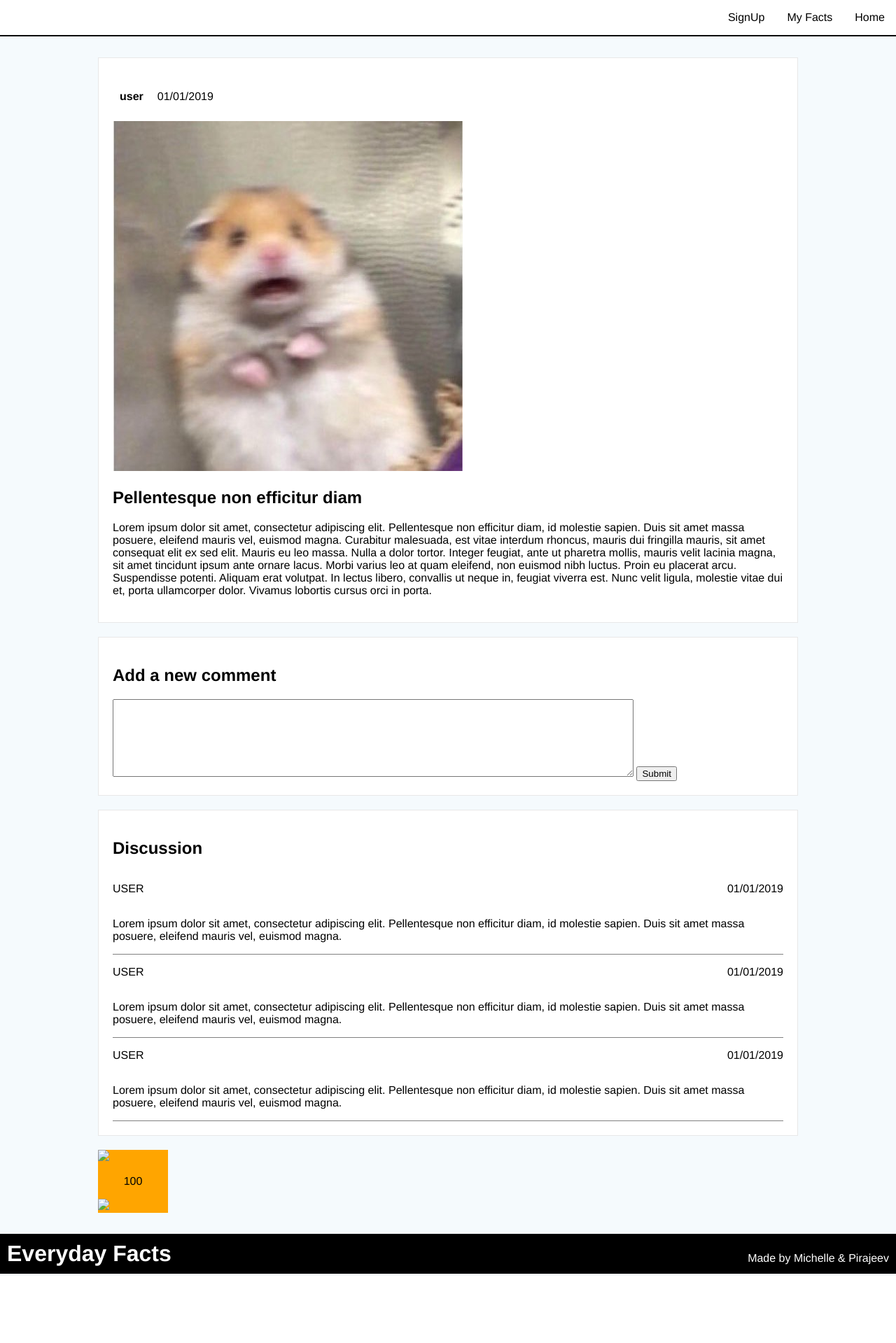
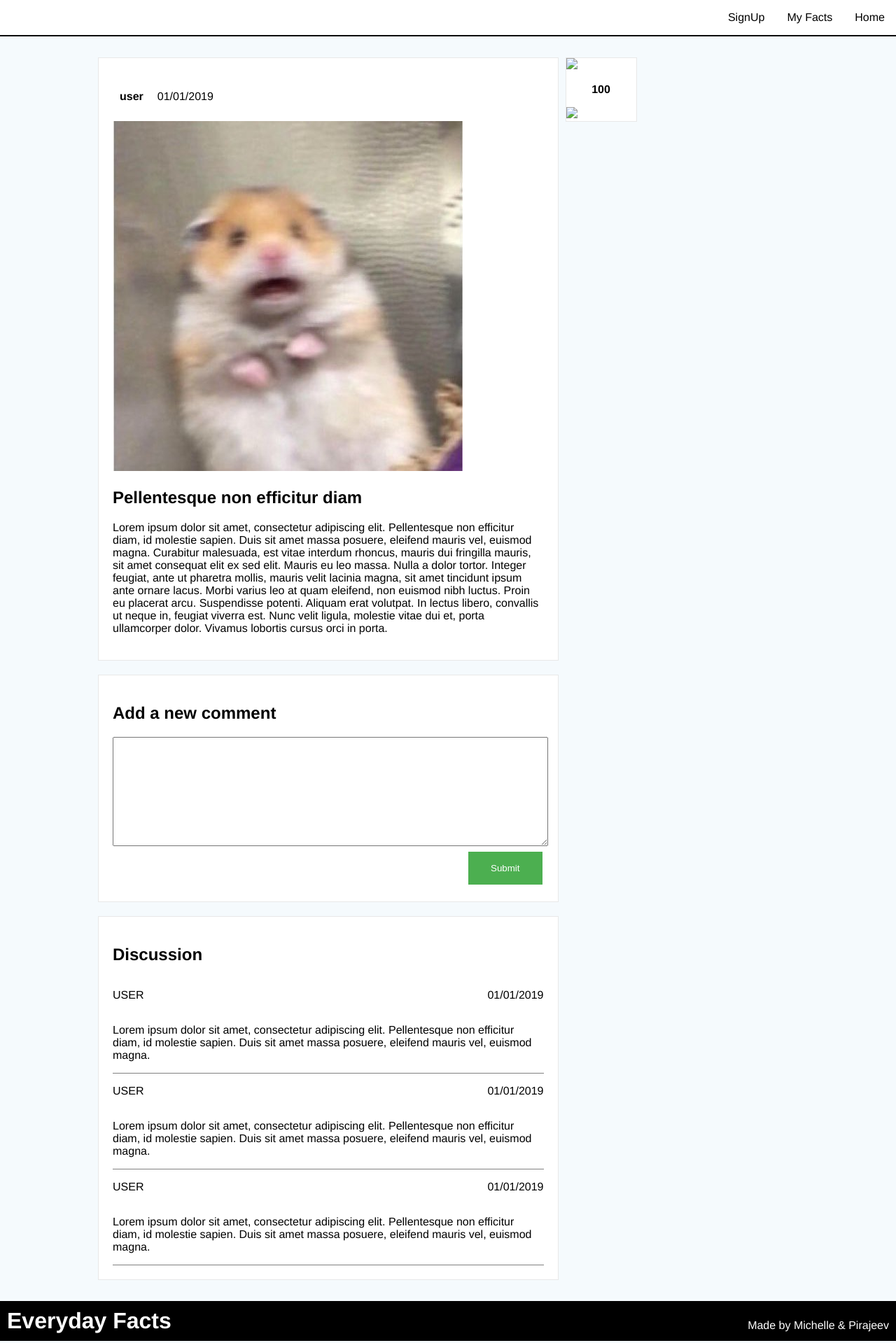
Before and after one commit to PirajeevP/everydayFacts, a PHP site: page /post.html in a window 1280 px wide. Shown: the whole page at 70% size. Before the commit the page ends 1820 px from the top, so only its background shows below. Run offline with PHP 8.4, Linux system fonts and the light colour scheme.

Commit message:
Added styles for submit button and text area
Modified post.css and fixed submit button and spacing of overall page.

```diff
--- a/css/post.css
+++ b/css/post.css
@@ -78,8 +78,12 @@
 }
 
 .rating{
-    background: orange;
     max-width: 100px;
+    border-style: solid;
+    border-width: 1px;
+    border-color: #E8E8E8;
+    background-color: white;
+    margin-left: 10px;
 }
 
 .rating p{
@@ -122,6 +126,20 @@
     border-bottom:solid grey 1px;
 }
 
+input[type="button"]{
+    background-color: #4CAF50 !important;
+    border: none;
+    color: white;
+    padding: 16px 32px;
+    text-decoration: none;
+    margin: 4px 2px;
+    cursor: pointer;
+  }
+
+.comment-submit{
+    float: right;
+}
+
 .userinfo-name{
     float:left;
 }
@@ -145,3 +163,9 @@
     padding:0px;
     margin: 0;
 }
+
+#comment-textbox{
+    resize:vertical;
+    width: 100%;
+    height: 150px;
+}
--- a/post.html
+++ b/post.html
@@ -10,17 +10,6 @@
 
 
 <body>
-    <!-- <nav class=top-nav>
-        <div class="menu"></div>
-
-        <h1>EverydayFacts</h1>
-        <ul class="right-links">
-            <li><a href="#">Link</a></li>
-            <li><button class="button">Damn</button></li>
-        </ul>
-        </div>
-    </nav> -->
-
     <div class="top">
         <ul>
             <li><a>Home</a></li>
@@ -63,8 +52,8 @@
 
                 <div class="new-comment">
                     <h2>Add a new comment</h2>
-                    <textarea rows="7" cols="90" name="user-comment"></textarea>
-                    <button class="button">Submit</button>
+                    <textarea id="comment-textbox" name="user-comment"></textarea>
+                    <input class = "comment-submit" type="button" value="Submit">
                 </div>
 
                 <div class="comments-area">
@@ -103,7 +92,7 @@
             <div class="column-1">
                 <div class="rating">
                     <img src="#">
-                    <p>100</p>
+                    <p style="font-weight: bold;">100</p>
                     <img src="#">
                 </div>
             </div>
```
